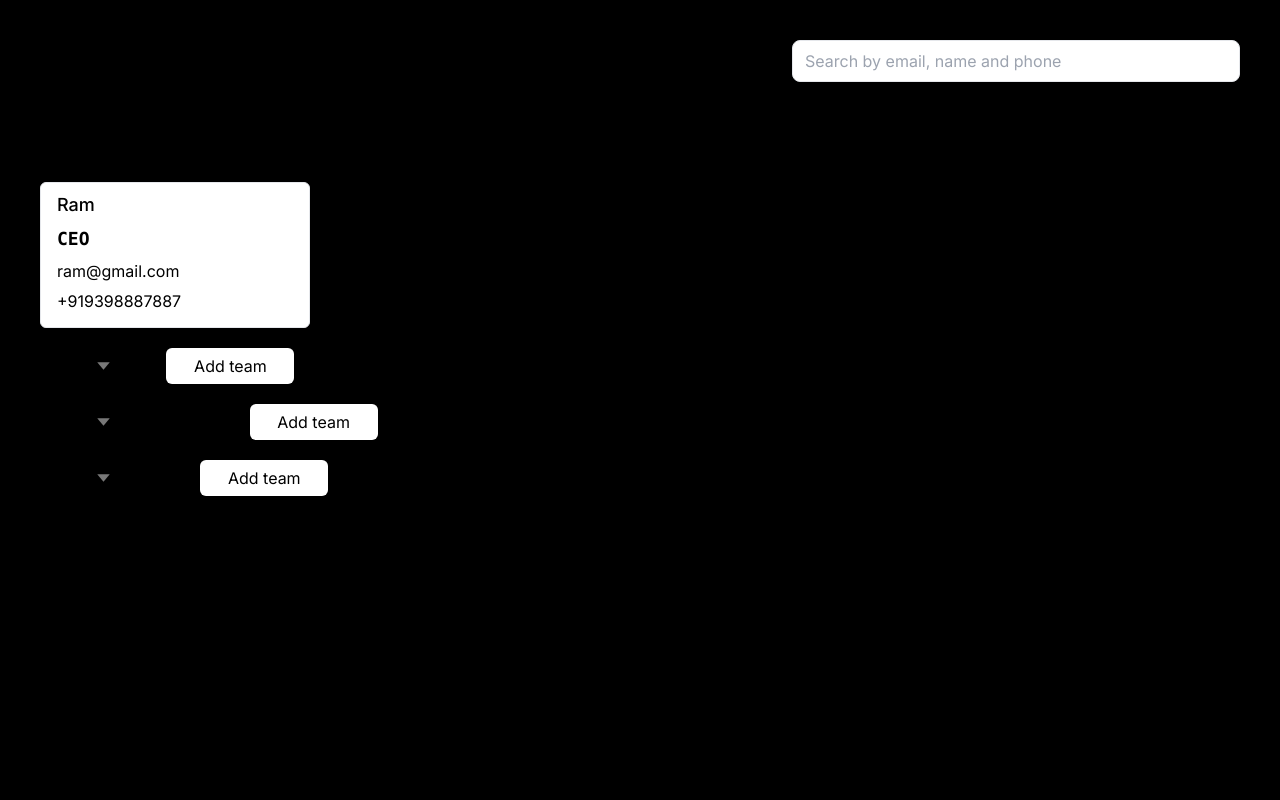
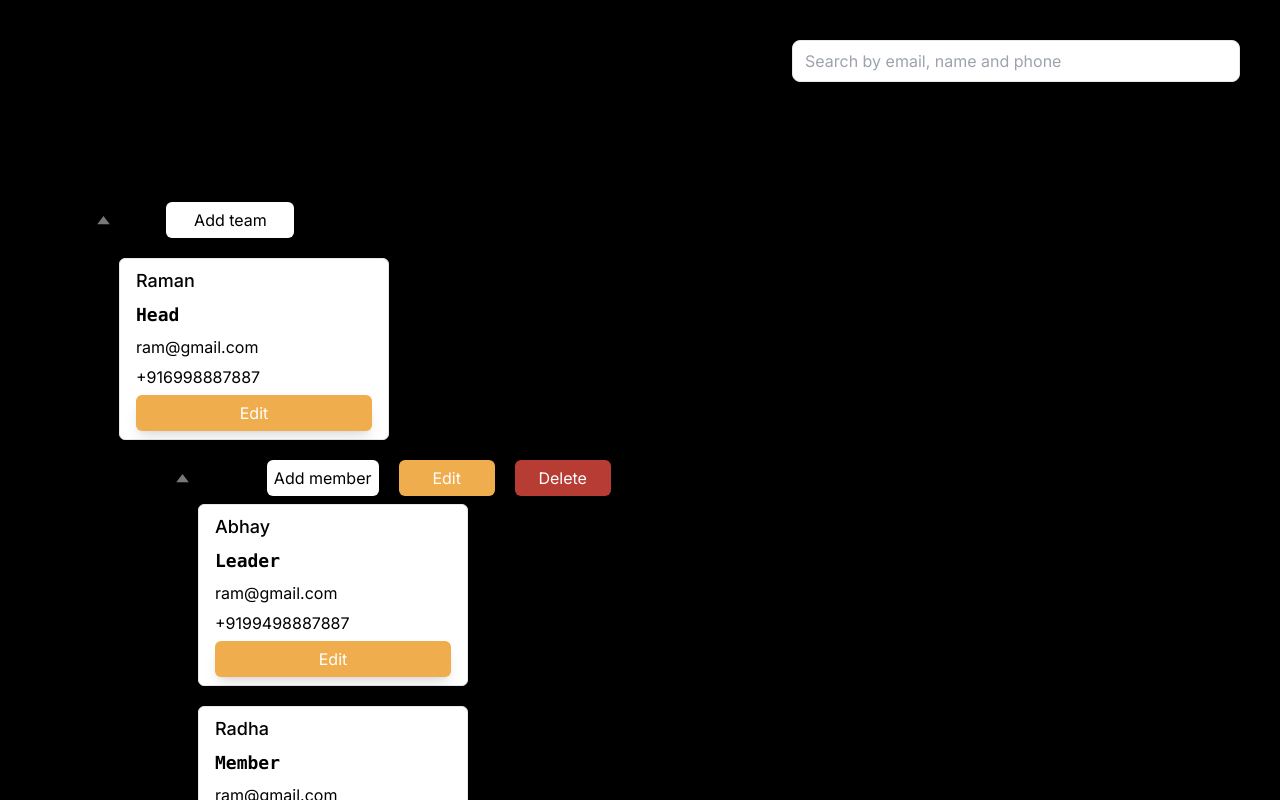
Before and after one commit to SINGH202/commutatus-assignment, a Next.js app: page / in a window 1280 px wide. Shown: the top 800 px of the page. Built offline with nearby package versions, Linux system fonts and the light colour scheme.

Commit message:
Added search feature.

```diff
--- a/src/components/EditMemberPopup.tsx
+++ b/src/components/EditMemberPopup.tsx
@@ -1,4 +1,4 @@
-import { useEffect, useState } from "react";
+import { useState } from "react";
 import {
   EditMemberPopupProps,
   MemberCardProps,
@@ -33,9 +33,7 @@ export const EditMemberPopup = ({
 
   const updateMemberData = () => {
     const membersData = data[type];
-    let memberWithChange = membersData.find(
-      (member: MemberCardProps) => member?.id === memberData?.id
-    );
+
     const remainingMembers = membersData.filter(
       (member: MemberCardProps) => member?.id !== memberData?.id
     );
@@ -47,7 +45,7 @@ export const EditMemberPopup = ({
 
   return (
     <div className="flex flex-col items-center p-10 gap-5 popup opacity-90 text-black">
-      {memberData?.role !== "Leader" && (
+      {memberData?.role !== "Head" && memberData?.role !== "Leader" && (
         <>
           <DropDown
             label="Select Team"
--- a/src/components/Team.tsx
+++ b/src/components/Team.tsx
@@ -9,7 +9,7 @@ import { AddMemberPopup } from "./AddMemberPopup";
 import { useMembersContext } from "@/context/MembersContext";
 
 export const Team = ({ teamName, members, teamType }: TeamProps) => {
-  const [isOpen, setIsOpen] = useState(false);
+  const [isOpen, setIsOpen] = useState(true);
 
   const [isAddMemberPopupIsOpen, setIsAddMemberPopupIsOpen] = useState(false);
   const [isEditTeamPopupOpen, setIsEditTeamPopupOpen] = useState(false);
@@ -92,7 +92,7 @@ export const Team = ({ teamName, members, teamType }: TeamProps) => {
                 email={head?.email}
                 phone={head?.phone}
                 teamName={head?.teamName}
-                teamType={teamType}
+                teamType={teamType || ""}
               />
             ))}
           <div className="flex gap-3 flex-wrap">
@@ -107,7 +107,7 @@ export const Team = ({ teamName, members, teamType }: TeamProps) => {
                   email={member?.email}
                   phone={member?.phone}
                   teamName={member?.teamName}
-                  teamType={teamType}
+                  teamType={teamType || ""}
                 />
               ))}
           </div>
--- a/src/components/TeamTypeEncloser.tsx
+++ b/src/components/TeamTypeEncloser.tsx
@@ -10,7 +10,7 @@ export const TeamTypeEncloser = ({
   teams,
   teamType,
 }: TeamTypeEncloserProps) => {
-  const [isOpen, setIsOpen] = useState(false);
+  const [isOpen, setIsOpen] = useState(true);
   const [isAddTeamPopupOpen, setIsAddTeamPopupOpen] = useState(false);
   return (
     <div className="flex flex-col gap-5 ml-14 mt-5">
--- a/src/components/Teams.tsx
+++ b/src/components/Teams.tsx
@@ -6,7 +6,6 @@ import { Team } from "./Team";
 import { getTeamNames } from "../../utils";
 
 export const Teams = ({ teams, teamType }: TeamTypeEncloserProps) => {
-
   const teamNames: any[] = getTeamNames(teams);
 
   return (
@@ -22,7 +21,7 @@ export const Teams = ({ teams, teamType }: TeamTypeEncloserProps) => {
             email={head?.email}
             phone={head?.phone}
             teamName={head?.teamName}
-            teamType={teamType}
+            teamType={teamType || ""}
           />
         ))}
       <div className="flex flex-col gap-5 ml-14">
--- a/src/pages/api/config.ts
+++ b/src/pages/api/config.ts
@@ -1,15 +1,16 @@
 import { MemberCardProps } from "../../../types";
 
-export const config = {
-  ceo: {
+export const membersData = [
+  {
     id: "1",
     name: "Ram",
     phone: "+919398887887",
     email: "ram@gmail.com",
     role: "CEO",
     teamName: "",
-  } as MemberCardProps,
-  hr: [
+    teamType: "ceo",
+  },
+
   {
     id: "2",
     name: "Raman",
@@ -17,6 +18,7 @@ export const config = {
     email: "ram@gmail.com",
     role: "Head",
     teamName: "",
+    teamType: "hr",
   },
   {
     id: "13",
@@ -25,6 +27,7 @@ export const config = {
     email: "ram@gmail.com",
     role: "Leader",
     teamName: "Lords",
+    teamType: "hr",
   },
   {
     id: "3",
@@ -33,6 +36,7 @@ export const config = {
     email: "ram@gmail.com",
     role: "Member",
     teamName: "Lords",
+    teamType: "hr",
   },
   {
     id: "4",
@@ -41,6 +45,7 @@ export const config = {
     email: "ram@gmail.com",
     role: "Leader",
     teamName: "Lords2",
+    teamType: "hr",
   },
   {
     id: "5",
@@ -49,9 +54,9 @@ export const config = {
     email: "ram@gmail.com",
     role: "Member",
     teamName: "Lords2",
+    teamType: "hr",
   },
-  ] as MemberCardProps[],
-  engineering: [
+
   {
     id: "6",
     name: "Ramesh",
@@ -59,6 +64,7 @@ export const config = {
     email: "ram@gmail.com",
     role: "Head",
     teamName: "",
+    teamType: "engineering",
   },
   {
     id: "7",
@@ -67,6 +73,7 @@ export const config = {
     email: "ram@gmail.com",
     role: "Leader",
     teamName: "Geeks1",
+    teamType: "engineering",
   },
   {
     id: "8",
@@ -75,6 +82,7 @@ export const config = {
     email: "ram@gmail.com",
     role: "Member",
     teamName: "Geeks1",
+    teamType: "engineering",
   },
   {
     id: "9",
@@ -83,6 +91,7 @@ export const config = {
     email: "ram@gmail.com",
     role: "Leader",
     teamName: "Geeks",
+    teamType: "engineering",
   },
   {
     id: "10",
@@ -91,6 +100,7 @@ export const config = {
     email: "ram@gmail.com",
     role: "Member",
     teamName: "Geeks",
+    teamType: "engineering",
   },
   {
     id: "16",
@@ -99,6 +109,7 @@ export const config = {
     email: "ram@gmail.com",
     role: "Member",
     teamName: "Geeks",
+    teamType: "engineering",
   },
   {
     id: "17",
@@ -107,9 +118,9 @@ export const config = {
     email: "ram@gmail.com",
     role: "Member",
     teamName: "Geeks",
+    teamType: "engineering",
   },
-  ] as MemberCardProps[],
-  design: [
+
   {
     id: "11",
     name: "Raju",
@@ -117,6 +128,7 @@ export const config = {
     email: "ram@gmail.com",
     role: "Head",
     teamName: "",
+    teamType: "design",
   },
   {
     id: "14",
@@ -125,6 +137,7 @@ export const config = {
     email: "ram@gmail.com",
     role: "Leader",
     teamName: "Falcons",
+    teamType: "design",
   },
   {
     id: "12",
@@ -133,6 +146,6 @@ export const config = {
     email: "ram@gmail.com",
     role: "Member",
     teamName: "Falcons",
+    teamType: "design",
   },
-  ] as MemberCardProps[],
-};
+] as MemberCardProps[];
--- a/src/pages/api/test.ts
+++ b/src/pages/api/test.ts
@@ -135,4 +135,3 @@ const config = {
   ],
 };
 const newConfig = { ...config, hr: [...config["hr"], { test: "test" }] };
-console.log(newConfig);
--- a/src/pages/index.tsx
+++ b/src/pages/index.tsx
@@ -1,10 +1,18 @@
 import { Inter } from "next/font/google";
 import { useCallback, useEffect, useState } from "react";
 import { SearchBar } from "@/components/SearchBar";
-import { addData, debounce, getData } from "../../utils";
+import {
+  addData,
+  debounce,
+  getData,
+  groupObjectsByTeamType,
+  searchObjects,
+} from "../../utils";
 import { MemberCard } from "@/components/MemberCard";
 import { TeamTypeEncloser } from "@/components/TeamTypeEncloser";
 import { useMembersContext } from "@/context/MembersContext";
+import { MemberCardProps } from "../../types";
+import { membersData } from "./api/config";
 
 const inter = Inter({ subsets: ["latin"] });
 
@@ -18,7 +26,9 @@ export default function Home() {
 
   const handleSearch = useCallback(
     debounce((query: string) => {
-      console.log(query);
+      const res = searchObjects(membersData, query);
+      const groupedByTeamType = groupObjectsByTeamType(res);
+      setData(groupedByTeamType);
     }, 1000),
     []
   );
@@ -29,8 +39,10 @@ export default function Home() {
         addData();
       }
       let localData = getData();
-      console.timeLog(localData);
-      setData(localData);
+
+      const groupedByTeamType = groupObjectsByTeamType(membersData);
+
+      setData(groupedByTeamType);
     } catch (error) {
       console.log(error);
       return;
@@ -48,20 +60,27 @@ export default function Home() {
         "Loading..."
       ) : (
         <div className="p-5 md:p-10 w-full">
+          {data?.ceo > 0 && (
             <MemberCard
-            name={data?.ceo?.name}
-            role={data?.ceo?.role}
-            email={data?.ceo?.email}
-            phone={data?.ceo?.phone}
+              name={data?.ceo[0]?.name}
+              role={data?.ceo[0]?.role}
+              email={data?.ceo[0]?.email}
+              phone={data?.ceo[0]?.phone}
               teamName={""}
+              teamType=""
             />
+          )}
 
-          <TeamTypeEncloser teamType={"HR"} teams={data?.hr} />
+          {data?.hr && <TeamTypeEncloser teamType={"HR"} teams={data?.hr} />}
+          {data?.engineering && (
             <TeamTypeEncloser
               teamType={"Engineering"}
               teams={data?.engineering}
             />
+          )}
+          {data?.design && (
             <TeamTypeEncloser teamType={"Design"} teams={data?.design} />
+          )}
         </div>
       )}
     </main>
--- a/types.ts
+++ b/types.ts
@@ -17,7 +17,7 @@ export type MemberCardProps = {
   role: string;
   email: string;
   phone: string;
-  teamType?: string;
+  teamType: string;
   teamName: string;
 };
 
--- a/utils.ts
+++ b/utils.ts
@@ -1,4 +1,4 @@
-import { config } from "@/pages/api/config";
+import { membersData } from "@/pages/api/config";
 import { MemberCardProps } from "./types";
 
 export const getData = () => {
@@ -10,7 +10,8 @@ export const getData = () => {
 };
 
 export const addData = () => {
-  localStorage.setItem("members_data", JSON.stringify(config));
+  const groupedByTeamType = groupObjectsByTeamType(membersData);
+  localStorage.setItem("members_data", JSON.stringify(groupedByTeamType));
 };
 
 export function debounce(
@@ -81,3 +82,32 @@ export const getTeamNames = (teams: MemberCardProps[]) => {
 
   return teamNames;
 };
+
+export const groupObjectsByTeamType = (
+  data: MemberCardProps[]
+): Record<string, MemberCardProps[]> => {
+  const result: Record<string, MemberCardProps[]> = {};
+
+  data.forEach((item) => {
+    const { teamType } = item;
+    if (!result[teamType]) {
+      result[teamType] = [];
+    }
+    result[teamType].push(item);
+  });
+
+  return result;
+};
+
+export function searchObjects(
+  data: MemberCardProps[],
+  searchText: string
+): MemberCardProps[] {
+  return data.filter((item) => {
+    return (
+      item.name.toLowerCase().includes(searchText.toLowerCase()) ||
+      item.phone.includes(searchText) ||
+      item.email.toLowerCase().includes(searchText.toLowerCase())
+    );
+  });
+}
```
Lines whose indentation alone changed are shown as unchanged.
